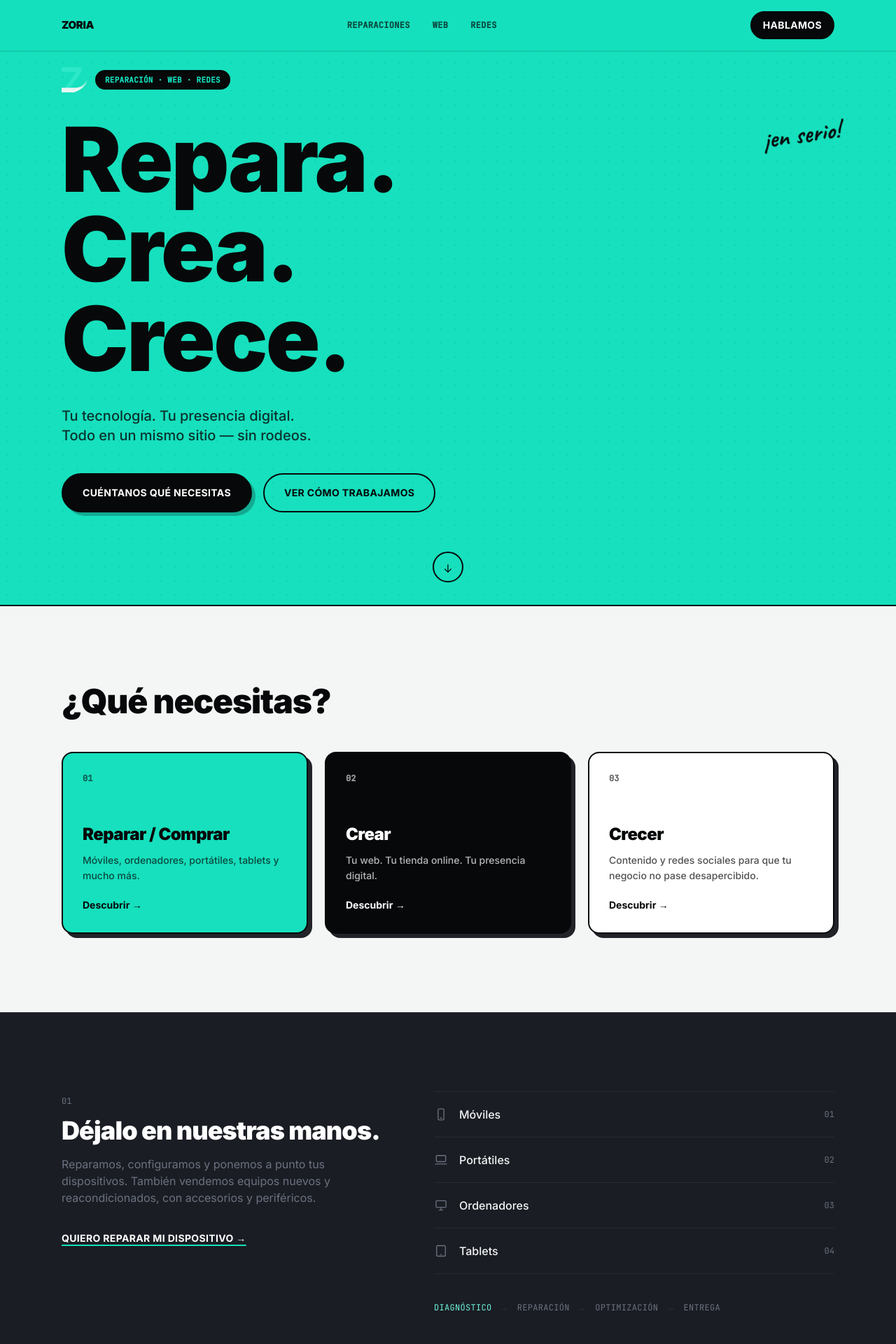
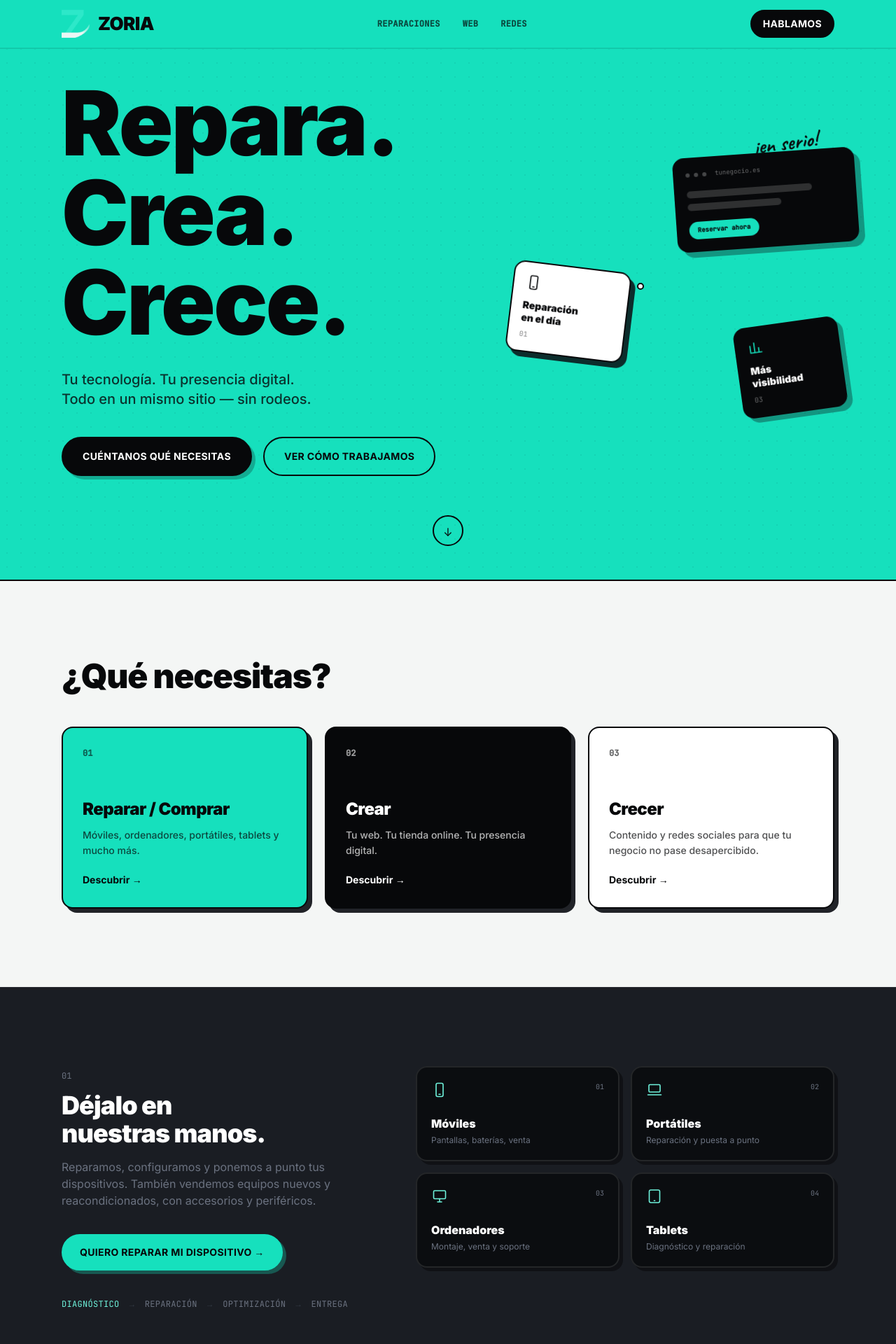
Before and after one commit to carlosfernandezdominguez99-dot/zoria-web, a Next.js app: page / in a window 1280 px wide. Shown: the top 1920 px of the page at 70% size. Built offline with nearby package versions, Linux system fonts and the light colour scheme.

Commit message:
Ajustes hero (logo header, sin badge, composicion visual) y coherencia de estilo en el resto de secciones

```diff
--- a/src/components/ContactForm.tsx
+++ b/src/components/ContactForm.tsx
@@ -10,8 +10,10 @@ const servicios = [
   "Venta de móviles",
   "Venta de ordenadores / portátiles",
   "Diseño y creación de webs",
+  "Desarrollo de aplicaciones",
   "Tienda online",
   "Mantenimiento web",
+  "Redes / WiFi / tecnología",
   "Redes sociales",
   "Aún no lo sé / varios",
 ];
--- a/src/components/Footer.tsx
+++ b/src/components/Footer.tsx
@@ -30,18 +30,23 @@ const columnas = [
 
 export default function Footer() {
   return (
-    <footer className="border-t border-white/[0.06] bg-graphite-950 py-16">
+    <footer className="border-t-2 border-white/10 bg-graphite-950 py-16">
       <div className="mx-auto max-w-6xl px-6">
-        <div className="grid gap-10 sm:grid-cols-2 md:grid-cols-4">
+        <div className="grid gap-12 sm:grid-cols-2 md:grid-cols-4">
           <div className="flex flex-col gap-4">
-            <ZoriaLogo className="h-16 w-16" />
-            <span className="text-sm font-semibold text-white">
-              ZORIA · Soluciones digitales
+            <div className="flex items-center gap-2.5">
+              <ZoriaLogo className="h-10 w-10" />
+              <span className="text-2xl font-black tracking-tight text-white">
+                ZORIA
+              </span>
+            </div>
+            <span className="text-sm text-graphite-400">
+              Soluciones digitales de principio a fin.
             </span>
           </div>
           {columnas.map((c) => (
             <div key={c.titulo}>
-              <p className="text-xs font-medium uppercase tracking-wide text-graphite-400">
+              <p className="font-mono text-xs font-bold uppercase tracking-wide text-graphite-400">
                 {c.titulo}
               </p>
               <ul className="mt-4 space-y-2.5">
@@ -49,7 +54,7 @@ export default function Footer() {
                   <li key={l.label}>
                     <a
                       href={l.href}
-                      className="text-sm text-graphite-100 transition-colors hover:text-zoria-blueLight"
+                      className="text-sm font-medium text-graphite-100 transition-colors hover:text-zoria-blueLight"
                     >
                       {l.label}
                     </a>
@@ -60,7 +65,7 @@ export default function Footer() {
           ))}
         </div>
 
-        <div className="mt-14 border-t border-white/[0.06] pt-6 text-xs text-graphite-400">
+        <div className="mt-14 border-t border-white/[0.06] pt-6 font-mono text-xs text-graphite-400">
           © {new Date().getFullYear()} Zoria. Todos los derechos reservados.
         </div>
       </div>
--- a/src/components/Hero.tsx
+++ b/src/components/Hero.tsx
@@ -2,13 +2,13 @@
 
 import { motion } from "framer-motion";
 import { fadeUp, stagger } from "@/lib/motion";
-import ZoriaLogo from "./ZoriaLogo";
+import { IconPhone, IconChart } from "./icons";
 
 export default function Hero() {
   return (
     <section
       id="top"
-      className="relative flex min-h-[100svh] flex-col justify-center overflow-hidden bg-zoria-blue pt-24"
+      className="relative flex min-h-[100svh] flex-col justify-center overflow-hidden bg-zoria-blue pb-16 pt-28 sm:pb-10"
     >
       {/* textura de puntos muy sutil, como respiro sobre el color plano */}
       <div
@@ -20,23 +20,11 @@ export default function Hero() {
         aria-hidden="true"
       />
 
-      <motion.div
-        variants={stagger(0.1)}
-        initial="hidden"
-        animate="show"
-        className="relative mx-auto w-full max-w-6xl px-6"
-      >
-        <motion.div variants={fadeUp} className="mb-8 flex items-center gap-3">
-          <ZoriaLogo className="h-9 w-9" />
-          <span className="rounded-full border-2 border-graphite-950 bg-graphite-950 px-3 py-1 font-mono text-[11px] font-bold uppercase tracking-wide text-zoria-blue">
-            Reparación · Web · Redes
-          </span>
-        </motion.div>
-
-        <div className="relative">
+      <div className="relative mx-auto grid w-full max-w-6xl items-center gap-12 px-6 lg:grid-cols-[1.15fr,0.85fr] lg:gap-8">
+        <motion.div variants={stagger(0.1)} initial="hidden" animate="show">
           <motion.h1
             variants={fadeUp}
-            className="text-balance text-[16vw] font-black leading-[0.88] tracking-[-0.02em] text-graphite-950 sm:text-8xl md:text-9xl"
+            className="text-balance text-[16vw] font-black leading-[0.88] tracking-[-0.02em] text-graphite-950 sm:text-8xl md:text-8xl lg:text-9xl"
           >
             Repara.
             <br />
@@ -44,16 +32,6 @@ export default function Hero() {
             <br />
             Crece.
           </motion.h1>
-
-          <motion.span
-            initial={{ opacity: 0, rotate: -8, scale: 0.8 }}
-            animate={{ opacity: 1, rotate: -8, scale: 1 }}
-            transition={{ delay: 0.75, duration: 0.5, ease: "backOut" }}
-            className="absolute -right-2 top-2 hidden select-none font-hand text-3xl font-bold text-graphite-950 sm:block sm:text-4xl"
-          >
-            ¡en serio!
-          </motion.span>
-        </div>
 
           <motion.p
             variants={fadeUp}
@@ -82,12 +60,106 @@ export default function Hero() {
           </motion.div>
         </motion.div>
 
+        {/* Composición visual: tarjetas flotantes que dan profundidad al lado vacío */}
+        <motion.div
+          variants={fadeUp}
+          initial="hidden"
+          animate="show"
+          transition={{ delay: 0.3 }}
+          className="relative hidden h-[420px] w-full lg:block"
+        >
+          <span
+            className="pointer-events-none absolute inset-0 -z-10 rounded-full bg-graphite-950/5 blur-3xl"
+            aria-hidden="true"
+          />
+
+          {/* Tarjeta principal: mockup tipo web */}
+          <motion.div
+            initial={{ opacity: 0, y: 24, rotate: -6 }}
+            animate={{ opacity: 1, y: 0, rotate: -4 }}
+            transition={{ delay: 0.5, duration: 0.7, ease: [0.16, 1, 0.3, 1] }}
+            whileHover={{ rotate: -1, y: -4 }}
+            className="absolute left-1/2 top-8 w-[260px] -translate-x-1/2 rounded-2xl border-2 border-graphite-950 bg-graphite-950 p-4 shadow-[8px_8px_0_0_rgba(10,13,18,0.35)]"
+          >
+            <div className="flex items-center gap-1.5">
+              <span className="h-1.5 w-1.5 rounded-full bg-white/25" />
+              <span className="h-1.5 w-1.5 rounded-full bg-white/25" />
+              <span className="h-1.5 w-1.5 rounded-full bg-white/25" />
+              <span className="ml-1.5 font-mono text-[9px] text-white/40">
+                tunegocio.es
+              </span>
+            </div>
+            <div className="mt-4 h-2.5 w-4/5 rounded-full bg-white/[0.16]" />
+            <div className="mt-2 h-2.5 w-3/5 rounded-full bg-white/[0.16]" />
+            <div className="mt-4 inline-flex items-center rounded-full bg-zoria-blue px-3 py-1.5 font-mono text-[9px] font-bold text-graphite-950">
+              Reservar ahora
+            </div>
+          </motion.div>
+
+          {/* Tarjeta: reparación */}
+          <motion.div
+            initial={{ opacity: 0, x: -16, rotate: 8 }}
+            animate={{ opacity: 1, x: 0, rotate: 7 }}
+            transition={{ delay: 0.7, duration: 0.6, ease: [0.16, 1, 0.3, 1] }}
+            whileHover={{ rotate: 3, y: -4 }}
+            className="absolute -left-2 bottom-24 w-[168px] rounded-2xl border-2 border-graphite-950 bg-white p-4 shadow-[7px_7px_0_0_rgba(10,13,18,0.85)]"
+          >
+            <IconPhone className="h-6 w-6 text-graphite-950" />
+            <p className="mt-3 text-sm font-black leading-tight text-graphite-950">
+              Reparación
+              <br />
+              en el día
+            </p>
+            <span className="mt-2 block font-mono text-[10px] text-graphite-950/50">
+              01
+            </span>
+          </motion.div>
+
+          {/* Tarjeta: redes / crecimiento */}
+          <motion.div
+            initial={{ opacity: 0, x: 16, rotate: -10 }}
+            animate={{ opacity: 1, x: 0, rotate: -8 }}
+            transition={{ delay: 0.85, duration: 0.6, ease: [0.16, 1, 0.3, 1] }}
+            whileHover={{ rotate: -4, y: -4 }}
+            className="absolute -right-3 bottom-4 w-[150px] rounded-2xl border-2 border-graphite-950 bg-graphite-950 p-4 shadow-[7px_7px_0_0_rgba(10,13,18,0.35)]"
+          >
+            <IconChart className="h-6 w-6 text-zoria-blue" />
+            <p className="mt-3 text-sm font-black leading-tight text-white">
+              Más
+              <br />
+              visibilidad
+            </p>
+            <span className="mt-2 block font-mono text-[10px] text-white/40">
+              03
+            </span>
+          </motion.div>
+
+          {/* Acento rotulador */}
+          <motion.span
+            initial={{ opacity: 0, rotate: -8, scale: 0.8 }}
+            animate={{ opacity: 1, rotate: -8, scale: 1 }}
+            transition={{ delay: 1.05, duration: 0.5, ease: "backOut" }}
+            className="absolute right-6 top-0 select-none font-hand text-3xl font-bold text-graphite-950"
+          >
+            ¡en serio!
+          </motion.span>
+
+          {/* Puntito conector */}
+          <motion.span
+            initial={{ opacity: 0, scale: 0 }}
+            animate={{ opacity: 1, scale: 1 }}
+            transition={{ delay: 1.2, duration: 0.4 }}
+            className="absolute left-[38%] top-[52%] h-2.5 w-2.5 rounded-full border-2 border-graphite-950 bg-white"
+          />
+        </motion.div>
+      </div>
+
       <motion.a
         href="#reparaciones"
         initial={{ opacity: 0 }}
         animate={{ opacity: 1 }}
         transition={{ delay: 1, duration: 0.6 }}
-        className="group relative mx-auto mb-8 mt-14 hidden h-11 w-11 items-center justify-center rounded-full border-2 border-graphite-950 sm:flex"
+        className="group relative mx-auto mb-2 mt-14 hidden h-11 w-11 items-center justify-center rounded-full border-2 border-graphite-950 sm:flex"
       >
         <motion.span
           animate={{ y: [0, 4, 0] }}
--- a/src/components/Navbar.tsx
+++ b/src/components/Navbar.tsx
@@ -1,4 +1,6 @@
 "use client";
+
+import ZoriaLogo from "./ZoriaLogo";
 
 const links = [
   { href: "#reparaciones", label: "Reparaciones" },
@@ -9,9 +11,12 @@ const links = [
 export default function Navbar() {
   return (
     <header className="fixed inset-x-0 top-0 z-50 border-b-2 border-graphite-950/10 bg-zoria-blue/90 backdrop-blur-md">
-      <div className="mx-auto flex max-w-6xl items-center justify-between px-6 py-4">
-        <a href="#top" className="text-[15px] font-black tracking-tight text-graphite-950">
-          ZORIA
+      <div className="mx-auto flex max-w-6xl items-center justify-between px-5 py-3.5 sm:px-6">
+        <a href="#top" className="flex items-center gap-2.5 sm:gap-3">
+          <ZoriaLogo className="h-9 w-9 sm:h-10 sm:w-10" />
+          <span className="text-[22px] font-black leading-none tracking-tight text-graphite-950 sm:text-[26px]">
+            ZORIA
+          </span>
         </a>
 
         <nav className="hidden items-center gap-8 font-mono text-xs font-bold uppercase tracking-wide text-graphite-950/70 md:flex">
--- a/src/components/Reparaciones.tsx
+++ b/src/components/Reparaciones.tsx
@@ -5,10 +5,10 @@ import { fadeUp, viewport } from "@/lib/motion";
 import { IconPhone, IconLaptop, IconDesktop, IconTablet } from "./icons";
 
 const dispositivos = [
-  { Icono: IconPhone, label: "Móviles" },
-  { Icono: IconLaptop, label: "Portátiles" },
-  { Icono: IconDesktop, label: "Ordenadores" },
-  { Icono: IconTablet, label: "Tablets" },
+  { Icono: IconPhone, label: "Móviles", nota: "Pantallas, baterías, venta" },
+  { Icono: IconLaptop, label: "Portátiles", nota: "Reparación y puesta a punto" },
+  { Icono: IconDesktop, label: "Ordenadores", nota: "Montaje, venta y soporte" },
+  { Icono: IconTablet, label: "Tablets", nota: "Diagnóstico y reparación" },
 ];
 
 const pasos = ["Diagnóstico", "Reparación", "Optimización", "Entrega"];
@@ -17,7 +17,7 @@ export default function Reparaciones() {
   return (
     <section id="reparaciones" className="border-t border-white/[0.06] bg-graphite-800 py-28">
       <div className="mx-auto max-w-6xl px-6">
-        <div className="grid gap-16 md:grid-cols-[0.9fr,1.1fr]">
+        <div className="grid gap-16 md:grid-cols-[0.85fr,1.15fr] md:items-start">
           <motion.div
             variants={fadeUp}
             initial="hidden"
@@ -36,56 +36,48 @@ export default function Reparaciones() {
 
             <a
               href="#contacto"
-              className="mt-9 inline-flex items-center gap-2 text-sm font-bold uppercase tracking-wide text-white underline decoration-zoria-blue decoration-2 underline-offset-4 transition-colors duration-200 hover:text-zoria-blueLight"
+              className="mt-9 inline-flex items-center gap-2 rounded-full border-2 border-zoria-blue bg-zoria-blue px-6 py-3.5 text-sm font-bold uppercase tracking-wide text-graphite-950 shadow-[5px_5px_0_0_rgba(22,224,189,0.3)] transition-all duration-200 hover:-translate-y-0.5 hover:shadow-[7px_7px_0_0_rgba(22,224,189,0.3)]"
             >
               Quiero reparar mi dispositivo →
             </a>
+
+            <div className="mt-10 hidden flex-wrap items-center gap-x-3 gap-y-2 font-mono text-xs uppercase tracking-wide text-graphite-400 sm:flex">
+              {pasos.map((p, i) => (
+                <span key={p} className="flex items-center gap-3">
+                  <span className={i === 0 ? "text-zoria-blueLight" : ""}>{p}</span>
+                  {i < pasos.length - 1 && <span className="text-graphite-600">→</span>}
+                </span>
+              ))}
+            </div>
           </motion.div>
 
-          <div>
-            <motion.ul
+          <motion.div
             initial="hidden"
             whileInView="show"
             viewport={viewport}
-              className="divide-y divide-white/[0.06] border-y border-white/[0.06]"
+            className="grid grid-cols-2 gap-4"
           >
             {dispositivos.map((d, i) => (
-                <motion.li
+              <motion.div
                 key={d.label}
                 variants={fadeUp}
-                  transition={{ delay: i * 0.06 }}
-                  className="flex items-center justify-between py-5"
+                transition={{ delay: i * 0.07 }}
+                whileHover={{ rotate: i % 2 === 0 ? -1.5 : 1.5, y: -4 }}
+                className="flex flex-col justify-between rounded-2xl border-2 border-white/10 bg-graphite-900 p-5 shadow-[5px_5px_0_0_rgba(0,0,0,0.4)] transition-shadow duration-200 hover:border-zoria-blue/40"
               >
-                  <div className="flex items-center gap-4">
-                    <d.Icono className="h-5 w-5 text-graphite-400" />
-                    <span className="text-base font-medium text-graphite-100">
-                      {d.label}
+                <div className="flex items-start justify-between">
+                  <d.Icono className="h-6 w-6 text-zoria-blueLight" />
+                  <span className="font-mono text-[10px] text-graphite-400">
+                    0{i + 1}
                   </span>
                 </div>
-                  <span className="font-mono text-xs text-graphite-400">
-                    0{i + 1}
-                  </span>
-                </motion.li>
-              ))}
-            </motion.ul>
-
-            <motion.div
-              variants={fadeUp}
-              initial="hidden"
-              whileInView="show"
-              viewport={viewport}
-              className="mt-10 flex flex-wrap items-center gap-x-3 gap-y-2 font-mono text-xs uppercase tracking-wide text-graphite-400"
-            >
-              {pasos.map((p, i) => (
-                <span key={p} className="flex items-center gap-3">
-                  <span className={i === 0 ? "text-zoria-blueLight" : ""}>
-                    {p}
-                  </span>
-                  {i < pasos.length - 1 && <span className="text-graphite-600">→</span>}
-                </span>
+                <div className="mt-6">
+                  <p className="text-base font-black text-white">{d.label}</p>
+                  <p className="mt-1 text-xs text-graphite-400">{d.nota}</p>
+                </div>
+              </motion.div>
             ))}
           </motion.div>
-          </div>
         </div>
       </div>
     </section>
```
Also changed, not shown: src/components/Confianza.tsx (+23 -14 lines), src/components/Local.tsx (+10 -8 lines), src/components/Proceso.tsx (+17 -7 lines), src/components/Redes.tsx (+12 -10 lines), src/components/Web.tsx (+8 -5 lines). Lines whose indentation alone changed are shown as unchanged.
